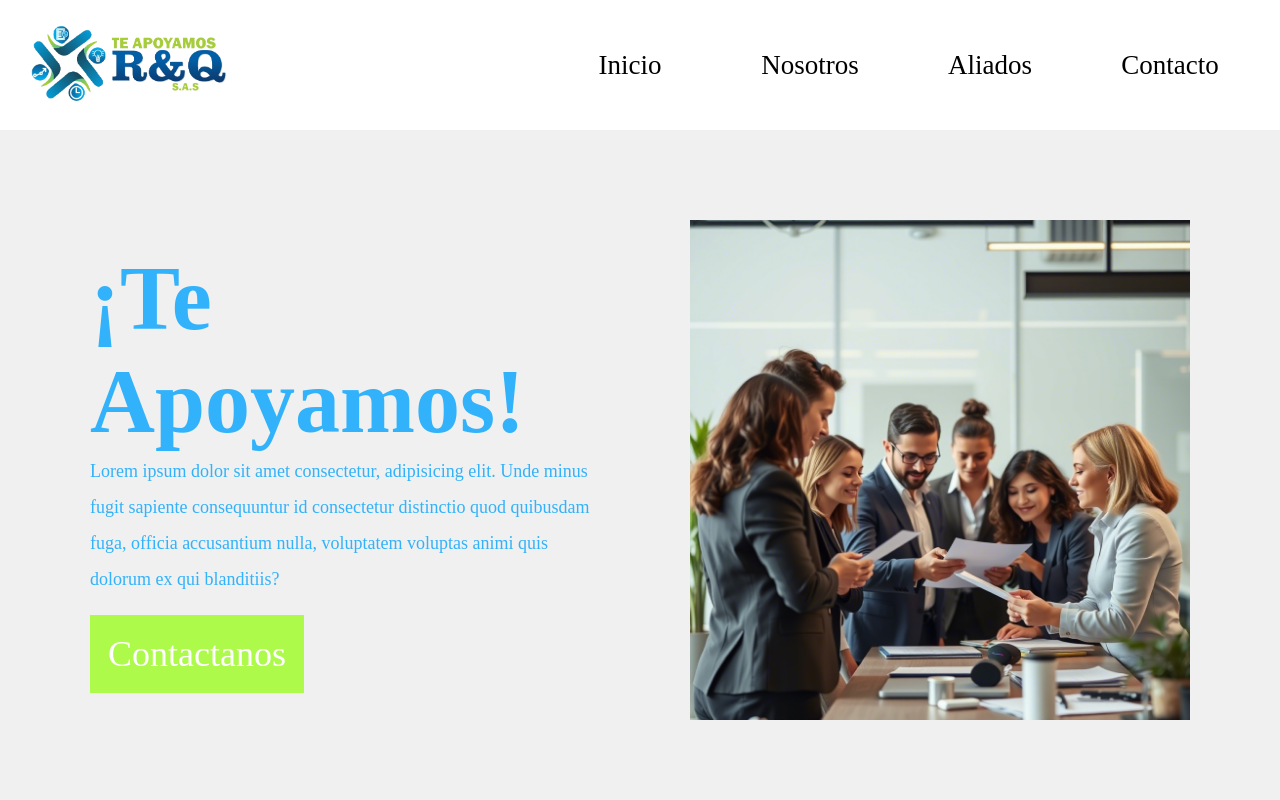
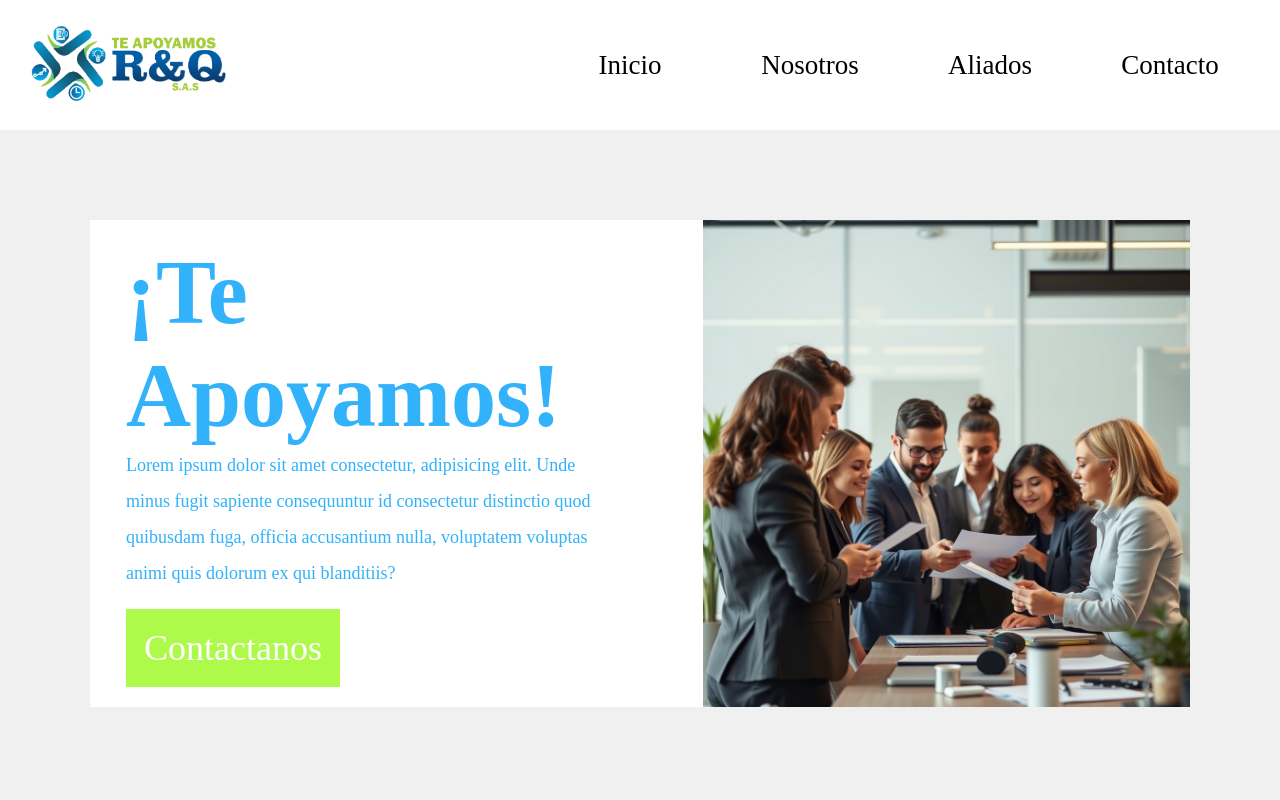
Before and after one commit to JuanOt14/TeApoyamos, a React (Vite) app: page / in a window 1280 px wide. Shown: the top 800 px of the page. Built offline with nearby package versions, Linux system fonts and the light colour scheme; a web font is replaced by a local one.

Commit message:
adjuste css element

```diff
--- a/src/pages/Home/Home.css
+++ b/src/pages/Home/Home.css
@@ -12,8 +12,17 @@
     flex-wrap: wrap;
 }
 
+.home-main-content{
+    background: white;
+    display: flex;
+    justify-content: space-between;
+    align-items: center;
+    flex-wrap: wrap;
+}
+
 .home-main-text{
     color: var(--primary-blue);
+    padding-left: 2rem;
     flex: 1;
     min-width: 300px;
     padding-right: 5rem;
--- a/src/pages/Home/Home.jsx
+++ b/src/pages/Home/Home.jsx
@@ -16,6 +16,7 @@ export default function Home () {
     return (
         <div className="home-root">
             <section className='home-main' >
+                <div className='home-main-content'>
                     <div className='home-main-text' >
                         <h1>¡Te Apoyamos!</h1>
                         <p>Lorem ipsum dolor sit amet consectetur, adipisicing elit. Unde minus fugit sapiente consequuntur id consectetur distinctio quod quibusdam fuga, officia accusantium nulla, voluptatem voluptas animi quis dolorum ex qui blanditiis?</p>
@@ -23,6 +24,7 @@ export default function Home () {
                     </div>
                     <div className='home-main-img' >
                         <img src={together} alt="" />
+                    </div>
                 </div>
             </section>
             <section className='home-services' >
```
Lines whose indentation alone changed are shown as unchanged.
